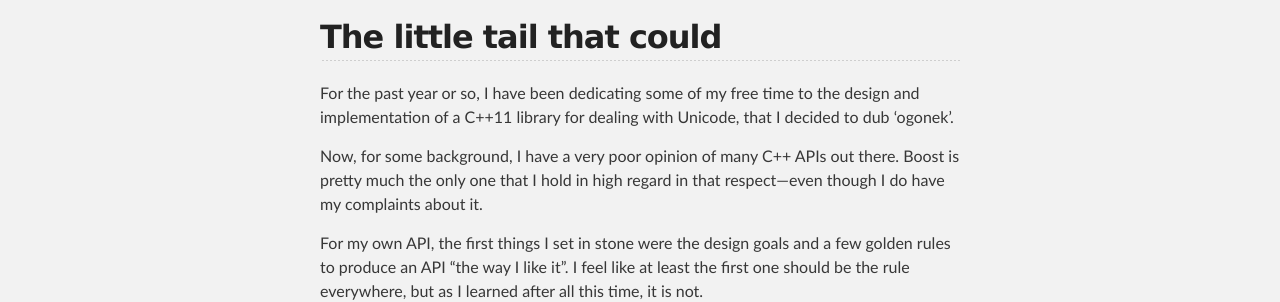
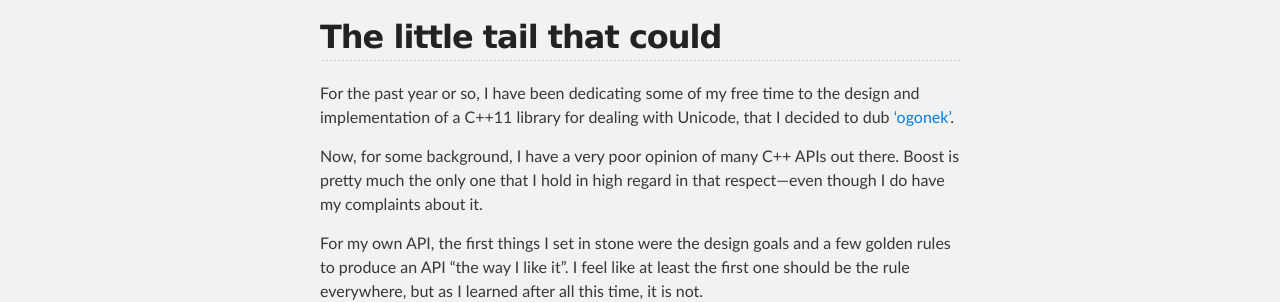
Before and after one commit to rmartinho/flamingdangerzone, a Jekyll site: the page built from _posts/unicode/2013-09-10-towards-nice-apis.markdown, in a window 1280 px wide and 900 px high. Shown: the part 181-483 px from the top of the window. Built offline with Jekyll 4.4.1, drawn with Linux system fonts in a browser that asks for light colours; Markdown is read by kramdown in place of the engine named in the settings; part of the change alters nothing that is shown.

```diff
--- a/_posts/unicode/2013-09-10-towards-nice-apis.markdown
+++ b/_posts/unicode/2013-09-10-towards-nice-apis.markdown
@@ -8,7 +8,9 @@ published: true
 
 For the past year or so, I have been dedicating some of my free time to the
 design and implementation of a C++11 library for dealing with Unicode, that I
-decided to dub 'ogonek'.
+decided to dub ['ogonek'][ogonek].
+
+ [ogonek]: http://github.com/rmartinho/ogonek
 
 Now, for some background, I have a very poor opinion of many C++ APIs out there.
 Boost is pretty much the only one that I hold in high regard in that
```
